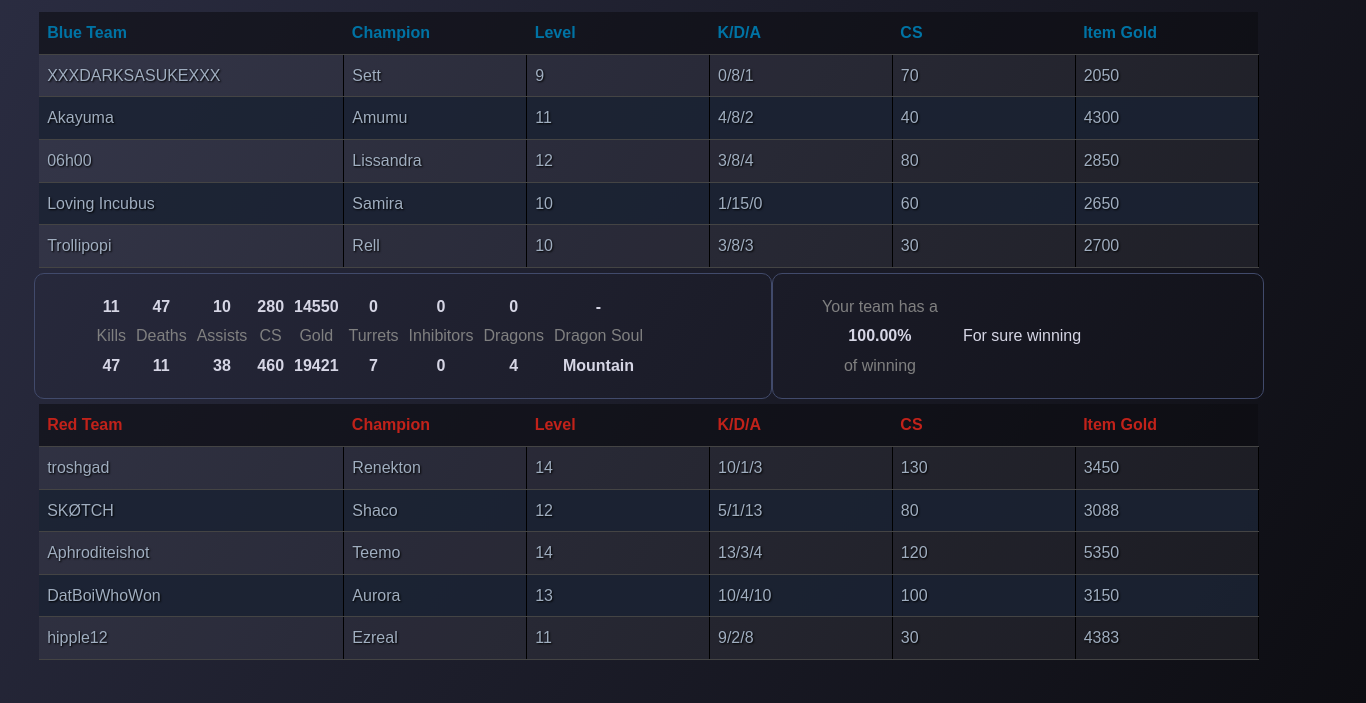
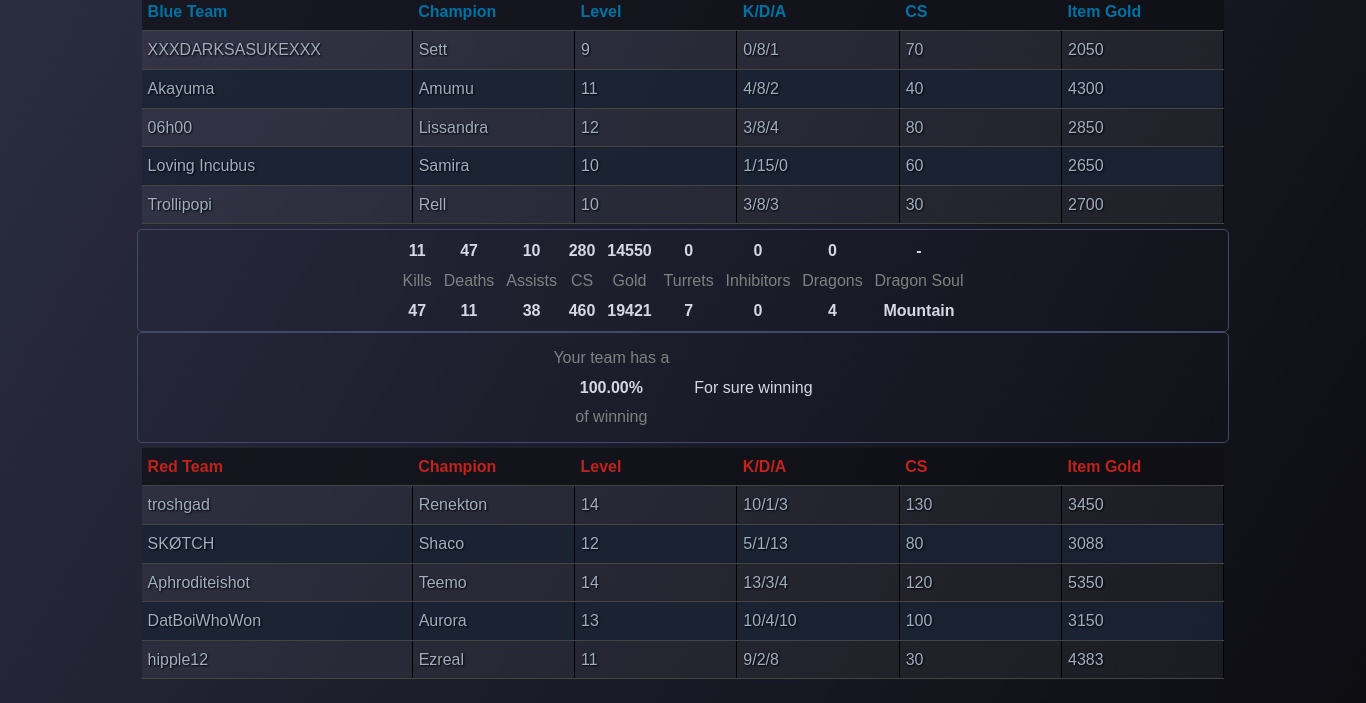
Before and after one commit to dbarwick10/shouldiff, an Electron app: page public/index.html in a window 1366 px wide. Shown: the part 97-800 px from the top of the page. Drawn offline with Linux system fonts and the light colour scheme.

Commit message:
Update style.css

```diff
--- a/public/style.css
+++ b/public/style.css
@@ -61,7 +61,7 @@
 
 /* Table Header and Cell Styling */
 th, td {
-    padding: 8px; /* Add padding for better spacing */
+    padding: 6px; /* Add padding for better spacing */
     text-align: left; /* Align text to the left */
 }
 
@@ -167,35 +167,64 @@
 
 .stats-container {
     display: flex;
-    grid-template-columns: repeat(auto-fit, minmax(80px, 1fr)); /* Adjust width as needed */
-    gap: 10px;
+    justify-content: center;
+    grid-template-columns: repeat(auto-fit, minmax(80px, 1fr));
+    gap: calc(5px + 0.5vw);
     text-align: center;
-    width: 60%;
+    width: 100%;
     border: 1px solid #414a6b;
-    border-radius: 10px;
-    padding: 20px;/* Ensures it takes the full width of the parent */
-    /*margin-right: 20px; /* Add margin to separate from table */
-    padding-left: 5%;
-    padding-right: 3%;
-}
-.stats-win-container{
-    display: flex;
-    width: 100%;
+    border-radius: 5px;
+    padding: 8px;
 }
 
 .win-container {
     display: flex;
     flex-direction: row;
-    grid-template-columns: repeat(auto-fit, minmax(80px, 1fr)); /* Adjust width as needed */
+    justify-content: center;
+    grid-template-columns: repeat(auto-fit, minmax(80px, 1fr));
     text-align: center;
     align-items: center;
-    width: 40%;
+    width: 100%;
     border: 1px solid #414a6b;
-    border-radius: 10px;
-    padding-left: 4%;
-    padding-right: 4%;
+    border-radius: 5px;
+    padding: 8px;
     gap: 25px;
 }
+
+.stats-win-container{
+    display: flex;
+    width: 100%;
+    flex-direction: column;
+    justify-content: center;
+}
+
+/* .stats-win-container {
+    display: flex;
+    flex-direction: column;
+    align-items: center;
+    width: 100%;
+}
+
+.stats-container, .win-container {
+    display: flex;
+    flex-wrap: wrap;
+    justify-content: center;
+    border: 1px solid #414a6b;
+    grid-template-columns: repeat(auto-fit, minmax(80px, 1fr));
+
+    width: 90%;
+    gap: 10px;
+    margin-bottom: 20px;
+}
+
+.stats-container {
+    gap: calc(5px + 0.5vw);
+    padding: calc(10px + 1vw);
+    padding-left: calc(5% + 1vw);
+    padding-right: calc(3% + 0.5vw);
+} */
+
+
 
 .should-ff-test {
     width: 50%;
@@ -223,8 +252,8 @@
     flex-direction: column;
     width: 95%;
     display: none;
-    padding-left: 2.5%;
-    padding-right: 2.5%;
+    padding-left: 10%;
+    padding-right: 5%;
 }
 
 /* Animations for the Container */
```
